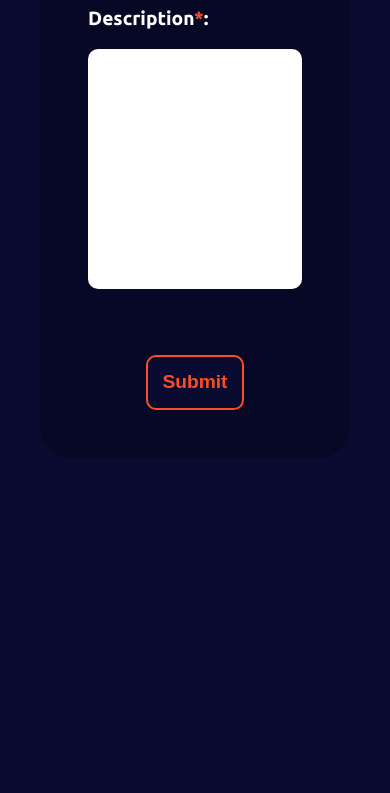
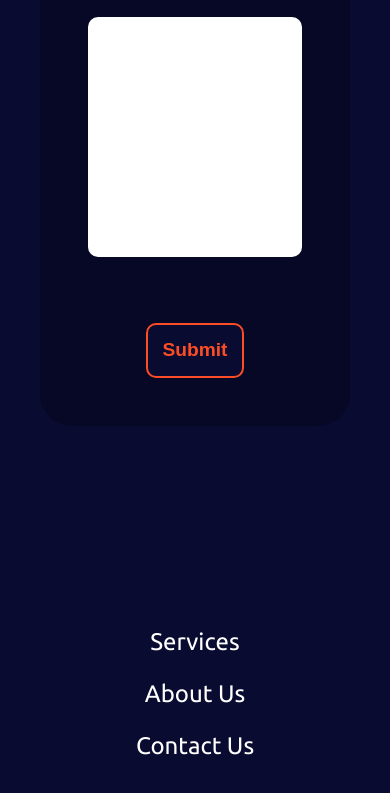
Before and after one commit to ANY-Solutions/ANY-Solutions.github.io, an Astro site: page / in a window 390 px wide. Shown: the part 5455-6248 px from the top of the page. Built offline with nearby package versions, Linux system fonts and the light colour scheme; Astro itself is replaced by a stand-in of ours.

Commit message:
fixing more responsiveness issues in the footer

```diff
--- a/src/components/Contact.astro
+++ b/src/components/Contact.astro
@@ -51,5 +51,8 @@ import Form from "./Form.astro";
     .c-bg-left {
       height: 80%;
     }
+    .contact {
+      padding: 10rem 0;
+    }
   }
 </style>
--- a/src/components/Footer.astro
+++ b/src/components/Footer.astro
@@ -66,4 +66,16 @@
       width: max-content;
     }
   }
+  @media screen and (max-width: 500px) {
+    footer {
+      margin-top: 0rem;
+    }
+    .nav ul{
+      flex-direction: column;
+    }
+    .nav ul li{
+      margin: 0.5rem 0;
+      font-size: 1.5rem;
+    }
+  }
 </style>
```
